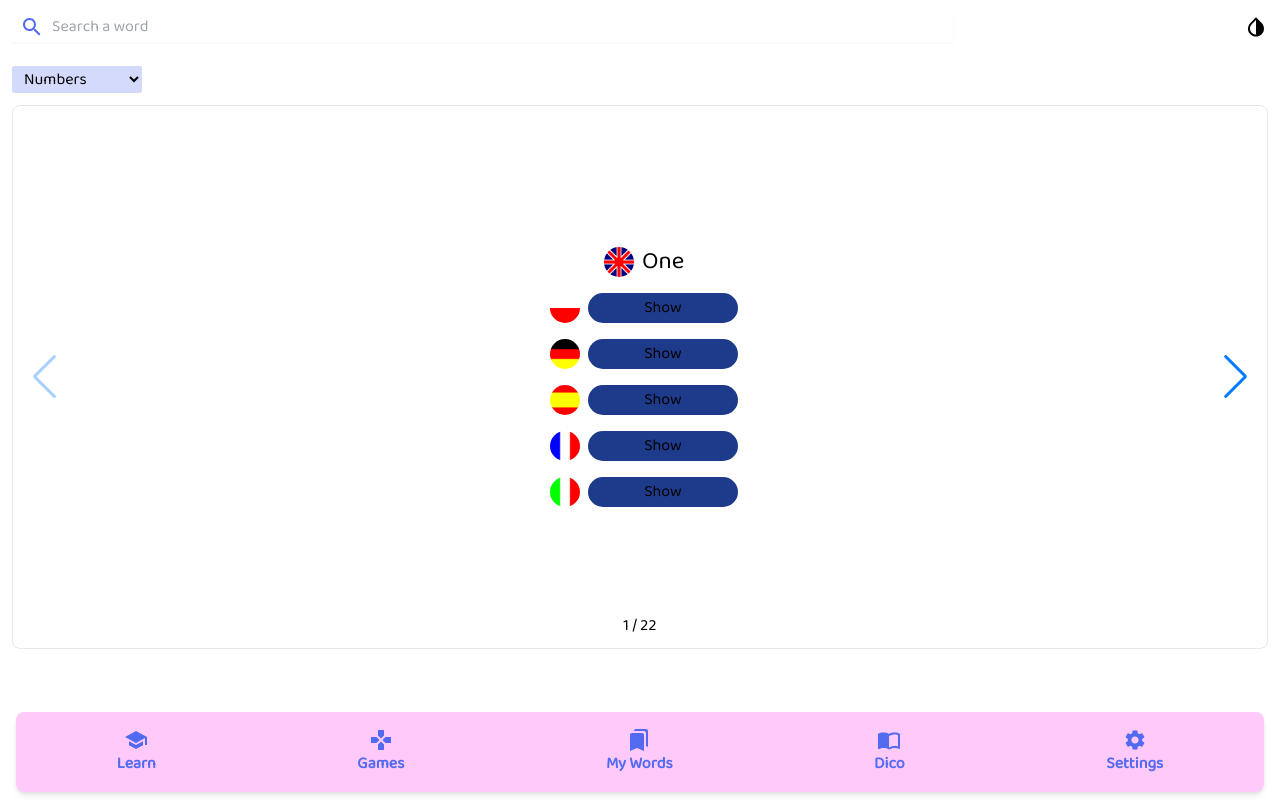
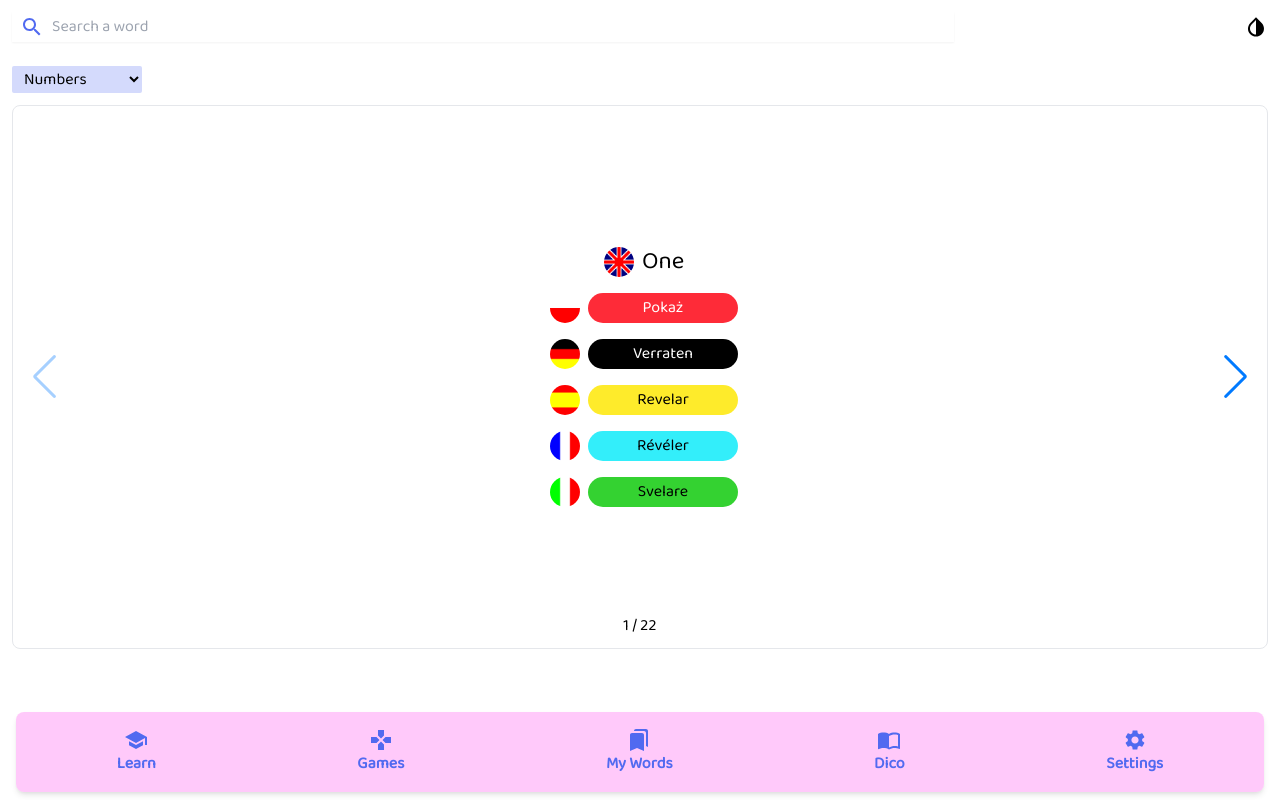
Before and after one commit to ArexSpeed/multiwords, a Next.js app: page /learn/show in a window 1280 px wide. Built offline with nearby package versions, Linux system fonts and the light colour scheme.

Commit message:
country color styling

```diff
--- a/pages/learn/show.tsx
+++ b/pages/learn/show.tsx
@@ -239,9 +239,9 @@ const ShowPage = () => {
                           </>
                         ) : (
                           <button
-                            className="w-[150px] h-[30px] bg-blue-900 rounded-full"
+                            className="w-[150px] h-[30px] bg-eng text-white rounded-full"
                             onClick={() => handleShowAnswer(i, 'eng')}>
-                            Show
+                            Reveal
                           </button>
                         )}
                       </div>
@@ -293,9 +293,9 @@ const ShowPage = () => {
                           </>
                         ) : (
                           <button
-                            className="w-[150px] h-[30px] bg-blue-900 rounded-full"
+                            className="w-[150px] h-[30px] bg-pol text-white rounded-full"
                             onClick={() => handleShowAnswer(i, 'pol')}>
-                            Show
+                            Pokaż
                           </button>
                         )}
                       </div>
@@ -347,9 +347,9 @@ const ShowPage = () => {
                           </>
                         ) : (
                           <button
-                            className="w-[150px] h-[30px] bg-blue-900 rounded-full"
+                            className="w-[150px] h-[30px] bg-ger text-white rounded-full"
                             onClick={() => handleShowAnswer(i, 'ger')}>
-                            Show
+                            Verraten
                           </button>
                         )}
                       </div>
@@ -401,9 +401,9 @@ const ShowPage = () => {
                           </>
                         ) : (
                           <button
-                            className="w-[150px] h-[30px] bg-blue-900 rounded-full"
+                            className="w-[150px] h-[30px] bg-ned text-black rounded-full"
                             onClick={() => handleShowAnswer(i, 'ned')}>
-                            Show
+                            Onthul
                           </button>
                         )}
                       </div>
@@ -455,9 +455,9 @@ const ShowPage = () => {
                           </>
                         ) : (
                           <button
-                            className="w-[150px] h-[30px] bg-blue-900 rounded-full"
+                            className="w-[150px] h-[30px] bg-spa text-black rounded-full"
                             onClick={() => handleShowAnswer(i, 'spa')}>
-                            Show
+                            Revelar
                           </button>
                         )}
                       </div>
@@ -509,9 +509,9 @@ const ShowPage = () => {
                           </>
                         ) : (
                           <button
-                            className="w-[150px] h-[30px] bg-blue-900 rounded-full"
+                            className="w-[150px] h-[30px] bg-fra text-black rounded-full"
                             onClick={() => handleShowAnswer(i, 'fra')}>
-                            Show
+                            Révéler
                           </button>
                         )}
                       </div>
@@ -563,9 +563,9 @@ const ShowPage = () => {
                           </>
                         ) : (
                           <button
-                            className="w-[150px] h-[30px] bg-blue-900 rounded-full"
+                            className="w-[150px] h-[30px] bg-ita text-black rounded-full"
                             onClick={() => handleShowAnswer(i, 'ita')}>
-                            Show
+                            Svelare
                           </button>
                         )}
                       </div>
--- a/pages/learn/words.tsx
+++ b/pages/learn/words.tsx
@@ -72,41 +72,41 @@ const WordsPage = () => {
                   <SwiperSlide key={word.id} className="flex flex-col justify-center items-center">
                     <div className="flex flex-row justify-center items-center">
                       <Flag flag={userLanguage.short} />
-                      <span className="text-lg">{word[keyMainLang]}</span>
+                      <span className={`text-lg text-${keyMainLang}`}>{word[keyMainLang]}</span>
                     </div>
                     {learnLanguages.eng && userLanguage.short !== 'eng' && (
                       <div className="flex flex-row justify-center items-center">
-                        <Flag flag="eng" /> <span className="text-lg">{word.eng}</span>
+                        <Flag flag="eng" /> <span className="text-lg text-eng">{word.eng}</span>
                       </div>
                     )}
                     {learnLanguages.pol && userLanguage.short !== 'pol' && (
                       <div className="flex flex-row justify-center items-center">
-                        <Flag flag="pol" /> <span className="text-lg">{word.pol}</span>
+                        <Flag flag="pol" /> <span className="text-lg text-pol">{word.pol}</span>
                       </div>
                     )}
                     {learnLanguages.ger && userLanguage.short !== 'ger' && (
                       <div className="flex flex-row justify-center items-center">
-                        <Flag flag="ger" /> <span className="text-lg">{word.ger}</span>
+                        <Flag flag="ger" /> <span className="text-lg text-ger">{word.ger}</span>
                       </div>
                     )}
                     {learnLanguages.ned && userLanguage.short !== 'ned' && (
                       <div className="flex flex-row justify-center items-center">
-                        <Flag flag="ned" /> <span className="text-lg">{word.ned}</span>
+                        <Flag flag="ned" /> <span className="text-lg text-ned">{word.ned}</span>
                       </div>
                     )}
                     {learnLanguages.spa && userLanguage.short !== 'spa' && (
                       <div className="flex flex-row justify-center items-center">
-                        <Flag flag="spa" /> <span className="text-lg">{word.spa}</span>
+                        <Flag flag="spa" /> <span className="text-lg text-spa">{word.spa}</span>
                       </div>
                     )}
                     {learnLanguages.fra && userLanguage.short !== 'fra' && (
                       <div className="flex flex-row justify-center items-center">
-                        <Flag flag="fra" /> <span className="text-lg">{word.fra}</span>
+                        <Flag flag="fra" /> <span className="text-lg text-fra">{word.fra}</span>
                       </div>
                     )}
                     {learnLanguages.ita && userLanguage.short !== 'ita' && (
                       <div className="flex flex-row justify-center items-center">
-                        <Flag flag="ita" /> <span className="text-lg">{word.ita}</span>
+                        <Flag flag="ita" /> <span className="text-lg text-ita">{word.ita}</span>
                       </div>
                     )}
                   </SwiperSlide>
--- a/pages/learn/write.tsx
+++ b/pages/learn/write.tsx
@@ -264,6 +264,7 @@ const WritePage = () => {
                             <input
                               type="text"
                               placeholder="Napisz słowo"
+                              className="border border-eng px-2 text-black rounded-sm mr-2"
                               value={answerValues.eng}
                               onChange={(e) =>
                                 setAnswerValues({ ...answerValues, eng: e.target.value })
@@ -311,6 +312,7 @@ const WritePage = () => {
                             <input
                               type="text"
                               placeholder="Napisz słowo"
+                              className="border border-pol px-2 text-black rounded-sm mr-2"
                               value={answerValues.pol}
                               onChange={(e) =>
                                 setAnswerValues({ ...answerValues, pol: e.target.value })
@@ -358,6 +360,7 @@ const WritePage = () => {
                             <input
                               type="text"
                               placeholder="Napisz słowo"
+                              className="border border-ger px-2 text-black rounded-sm mr-2"
                               value={answerValues.ger}
                               onChange={(e) =>
                                 setAnswerValues({ ...answerValues, ger: e.target.value })
@@ -405,6 +408,7 @@ const WritePage = () => {
                             <input
                               type="text"
                               placeholder="Napisz słowo"
+                              className="border border-ned px-2 text-black rounded-sm mr-2"
                               value={answerValues.ned}
                               onChange={(e) =>
                                 setAnswerValues({ ...answerValues, ned: e.target.value })
@@ -452,6 +456,7 @@ const WritePage = () => {
                             <input
                               type="text"
                               placeholder="Napisz słowo"
+                              className="border border-spa px-2 text-black rounded-sm mr-2"
                               value={answerValues.spa}
                               onChange={(e) =>
                                 setAnswerValues({ ...answerValues, spa: e.target.value })
@@ -499,6 +504,7 @@ const WritePage = () => {
                             <input
                               type="text"
                               placeholder="Napisz słowo"
+                              className="border border-fra px-2 text-black rounded-sm mr-2"
                               value={answerValues.fra}
                               onChange={(e) =>
                                 setAnswerValues({ ...answerValues, fra: e.target.value })
@@ -546,6 +552,7 @@ const WritePage = () => {
                             <input
                               type="text"
                               placeholder="Napisz słowo"
+                              className="border border-ita px-2 text-black rounded-sm mr-2"
                               value={answerValues.ita}
                               onChange={(e) =>
                                 setAnswerValues({ ...answerValues, ita: e.target.value })
--- a/tailwind.config.js
+++ b/tailwind.config.js
@@ -10,7 +10,14 @@ module.exports = {
         primaryLight: '#FFCEFB',
         primaryDark: '#6C4078',
         secondaryLight: '#D4DAFC',
-        secondaryDark: '#3E4B79'
+        secondaryDark: '#3E4B79',
+        eng: '#302bfe',
+        ger: '#000000',
+        pol: '#fe2b38',
+        ned: '#fe902b',
+        spa: '#feeb2b',
+        fra: '#33eefa',
+        ita: '#34d231'
       },
       width: {
         sm: '8px',
```
